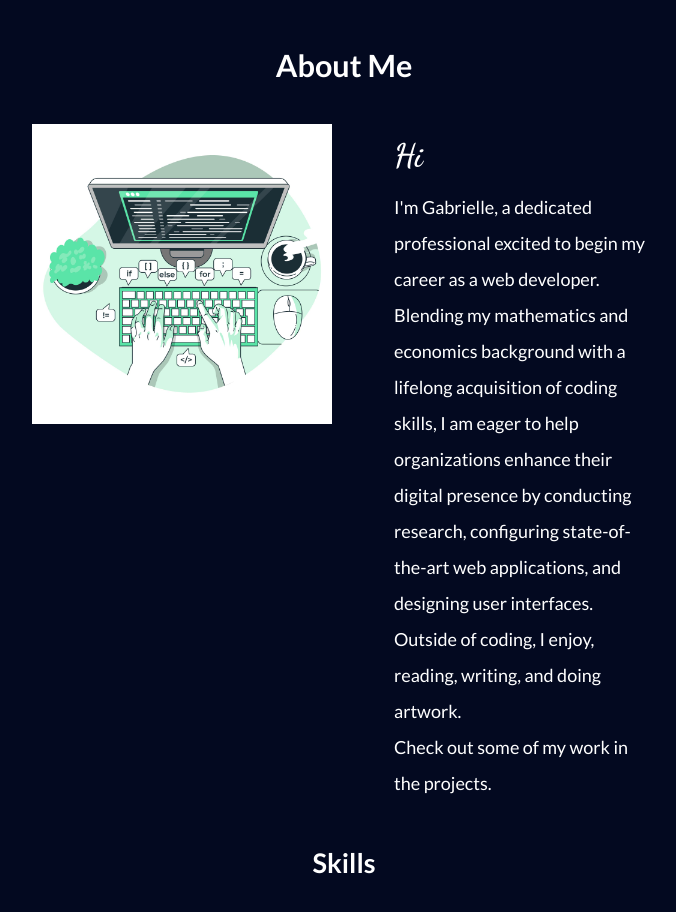
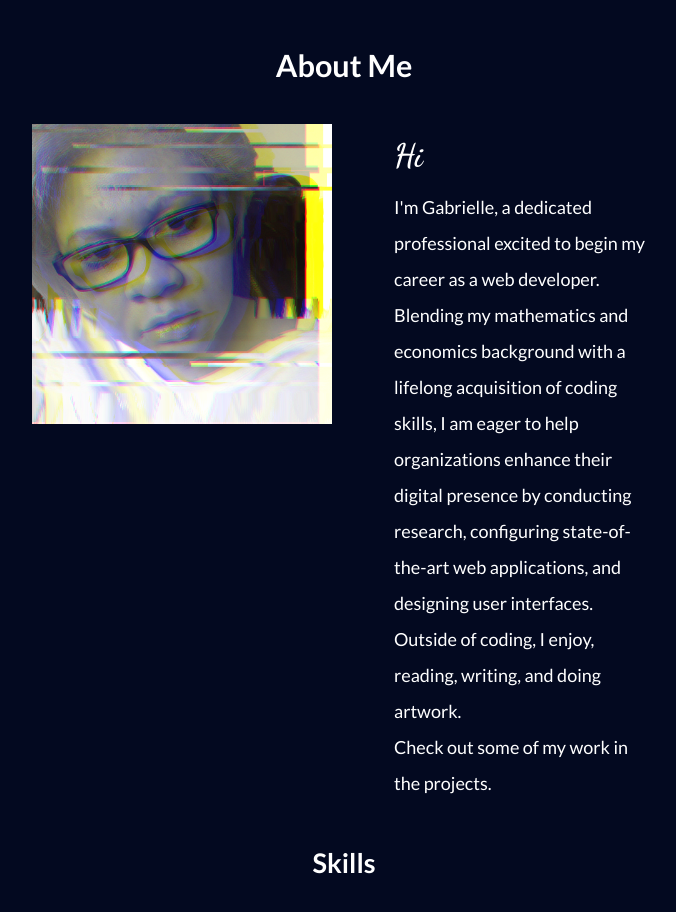
Before and after one commit to gabbyepelle/portfolio, a plain HTML site: page index.html in a window 1280 px wide. Shown: the part 980-1892 px from the top of the page, without its empty margins (296-972 px from the left). Drawn offline with Linux system fonts and the light colour scheme.

Commit message:
changed profile picture

```diff
--- a/index.html
+++ b/index.html
@@ -43,7 +43,8 @@
         <section id="about">
             <h2>About Me</h2>
             <div class="about-content">
-                <img class="avatar" src="./images/4401280.jpg" alt="">
+                <!-- <img class="avatar" src="./images/4401280.jpg" alt=""> -->
+                <img class="avatar" src="./images/glitchygabby.png" alt="">
                 <div class="text-content">
                     <p class="hi">Hi</p>
                 <p>I'm Gabrielle, a dedicated professional excited to begin my career as a web developer. Blending my mathematics and economics background with a lifelong acquisition of coding skills, I am eager to help organizations enhance their digital presence by conducting research, configuring state-of-the-art web applications, and designing user interfaces. Outside of coding, I enjoy, reading, writing, and doing artwork.</p>
--- a/styles.css
+++ b/styles.css
@@ -31,6 +31,7 @@ h1{
     font-family: var(--heading-font);
     font-size: 5rem;
     margin: 25px 0;
+    font-weight: light;
 }
 
 
```
Also changed, not shown: images/glitchygabby.png (added).
